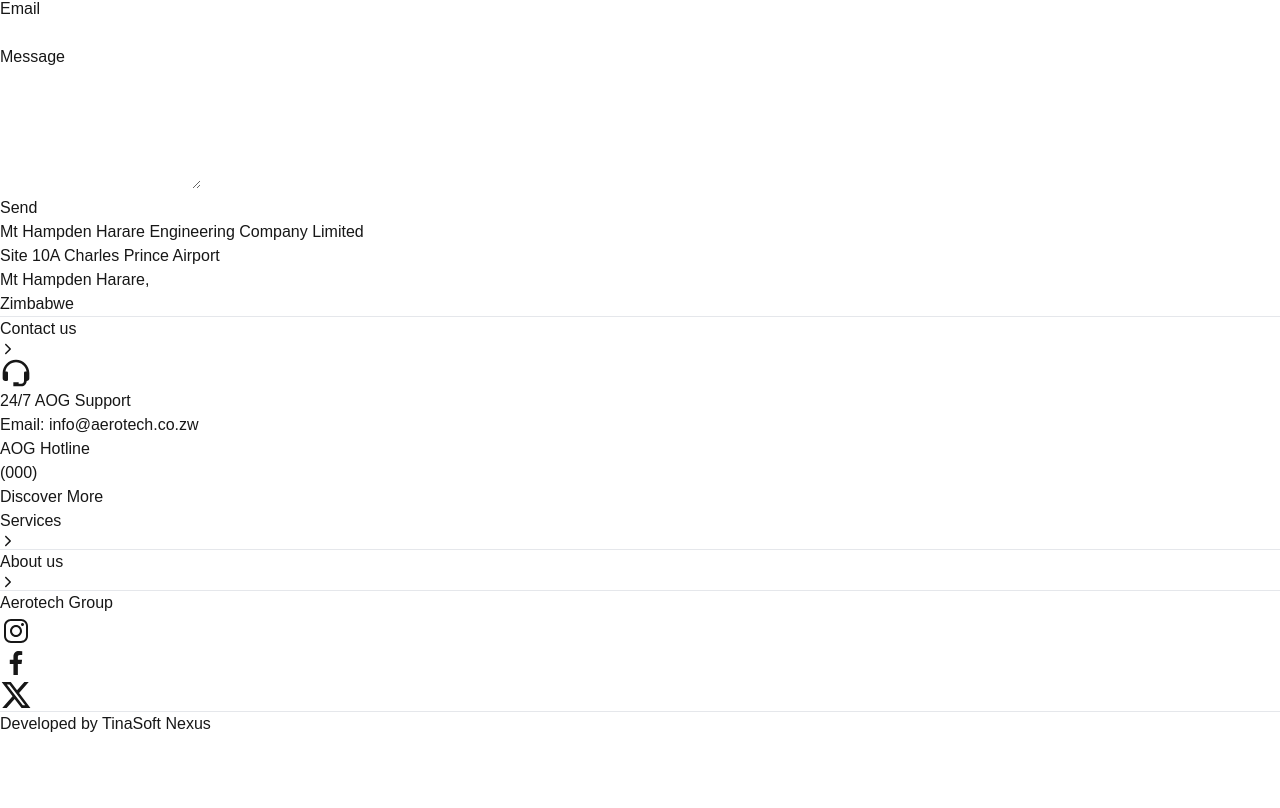
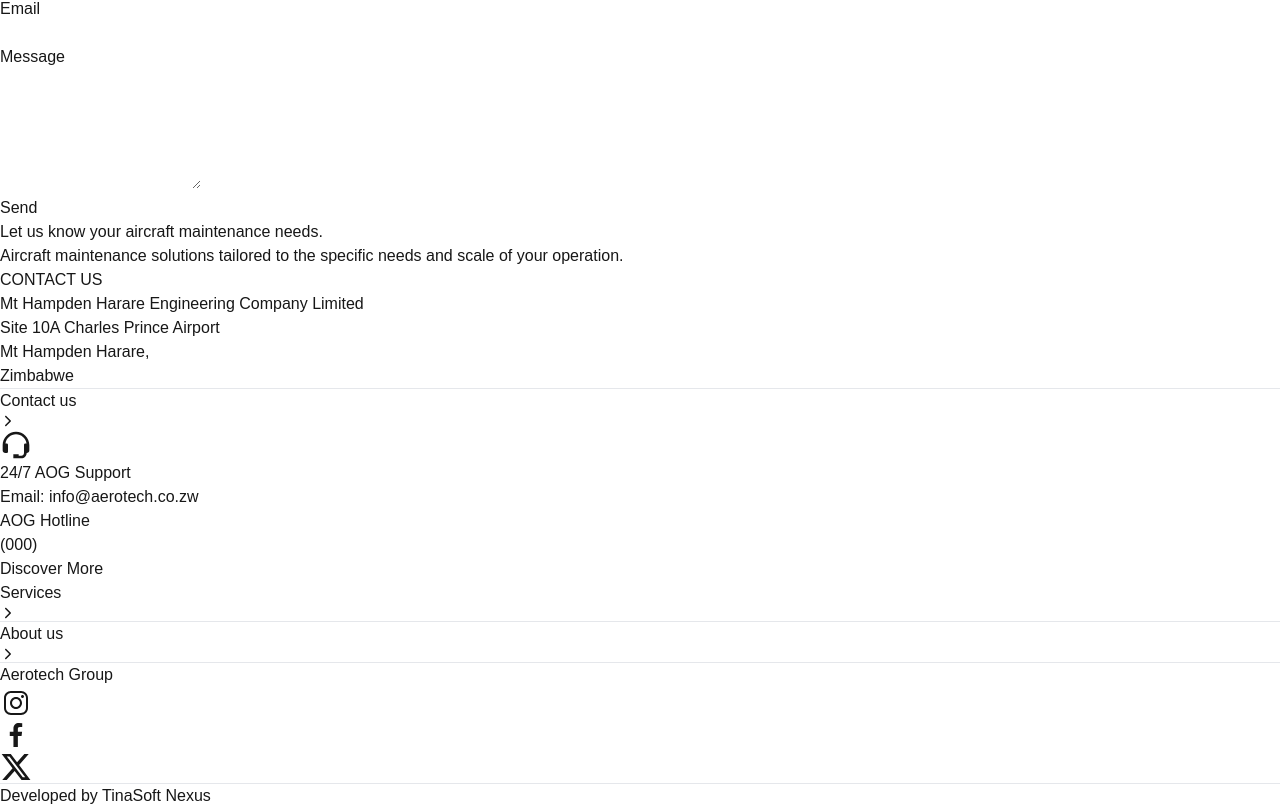
Before and after one commit to TinaTech-Developers/aerotech_technicians, a Next.js app: page /contact in a window 1280 px wide. Shown: the part 915-1723 px from the top of the page. Before the commit the page ends 1651 px from the top, so only its background shows below. Built offline with nearby package versions, Linux system fonts and the light colour scheme.

Commit message:
modified subhero button and added promotion on contact us

```diff
--- a/src/app/(main)/components/SubHero.js
+++ b/src/app/(main)/components/SubHero.js
@@ -49,7 +49,7 @@
               <h1>{heading}</h1>
               <p className="text-sm font-normal">{description}</p>
 
-              <div className="mx-1 border my-3 py-[7px] border-white text-white w-28 text-sm">
+              <div className="hidden md:block mx-1 border my-3 py-[7px] border-white text-white w-28 text-sm">
                 <Link
                   href={""}
                   className={`flex items-center justify-between text-xs md:text-sm py-2 relative md:px-4 px-2 bg-transparent hover:text-blue-950 transition-colors before:absolute before:left-1/2 before:top-0 before:-z-10 before:h-full before:w-full before:origin-center before:scale-x-0 before:bg-white before:transition-transform before:duration-300 before:content-[''] text-white before:hover:scale-x-100 before:hover:left-0 before:hover:right-0`}
--- a/src/app/(main)/contact/page.js
+++ b/src/app/(main)/contact/page.js
@@ -5,6 +5,7 @@
 import "react-toastify/dist/ReactToastify.css";
 import emailjs from "@emailjs/browser";
 import SubHero from "../components/SubHero";
+import Promotion from "../components/Promotion";
 
 function Contact() {
   const [name, setName] = useState("");
@@ -112,6 +113,7 @@
           </form>
         </div>
       </div>
+      <Promotion />
     </>
   );
 }
```
